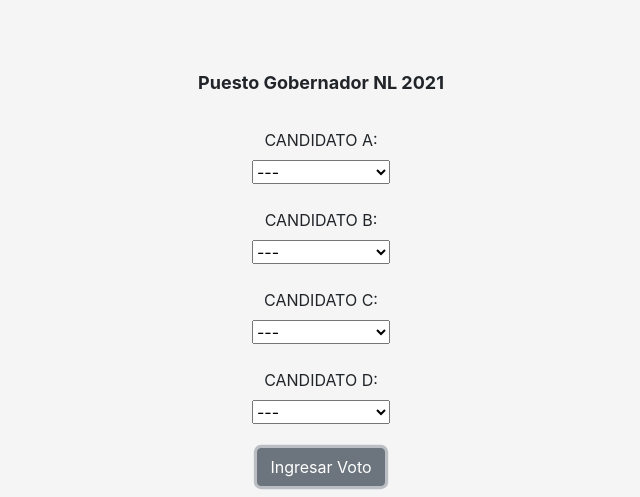
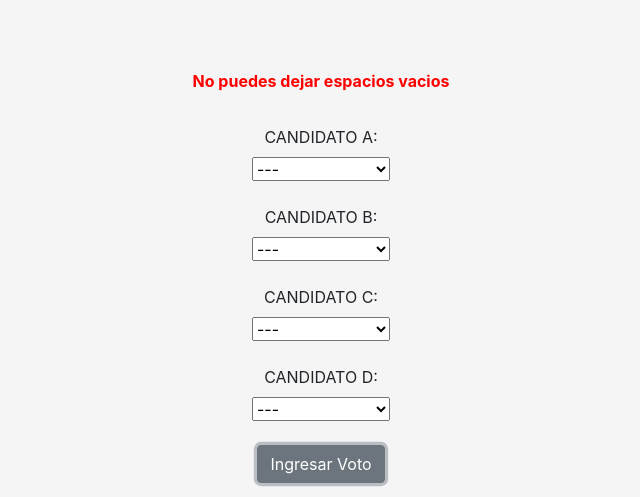
Before and after one commit to NicolasCV/IBMhackMX, a plain HTML site: page webApp/votar.html in a window 1280 px wide. Both pictures are taken after a click on the button "Ingresar Voto". Shown: the part 303-800 px from the top of the page, without its empty margins (319-959 px from the left). Drawn offline with nearby package versions, Linux system fonts and the light colour scheme.

Commit message:
act frontend

```diff
--- a/webApp/votar.html
+++ b/webApp/votar.html
@@ -13,7 +13,7 @@
         <br><br><br>
 
         <div style="text-align:center">
-            <label class="form-label" id = "TL"><span style="font-weight:bold">Puesto Gobernador NL 2021</label>
+            <label class="form-label" id = "INS"><span style="font-weight:bold">Puesto Gobernador NL 2021</label>
             <br><br>
 
             <label for="candidatoA">CANDIDATO A:</label>
--- a/webApp/votar.js
+++ b/webApp/votar.js
@@ -11,13 +11,13 @@ function voto(){
 
     for (var i = 0; i < arrayLength; i++) {
         if(arrP[i] == "-"){
-            error();
+            error(1);
             return
         }
     }
 
     if (hasDuplicates(arrP)){
-        error();
+        error(2);
         return;
     }
 
@@ -25,8 +25,19 @@ function voto(){
     window.location.href = "sure.html";
 }
 
-function error(){
-    console.log("ERROR")
+function error(num){
+    console.log("ERROR");
+    var ins = document.getElementById("INS");
+    ins.style.color = "red";
+    ins.style.fontWeight = "bolder";
+
+    if (num == 1){
+        ins.innerHTML = "No puedes dejar espacios vacios";
+
+    }
+    else if (num == 2){
+        ins.innerHTML = "No se puede repetir las opciones";
+    }
 }
 
 
```
